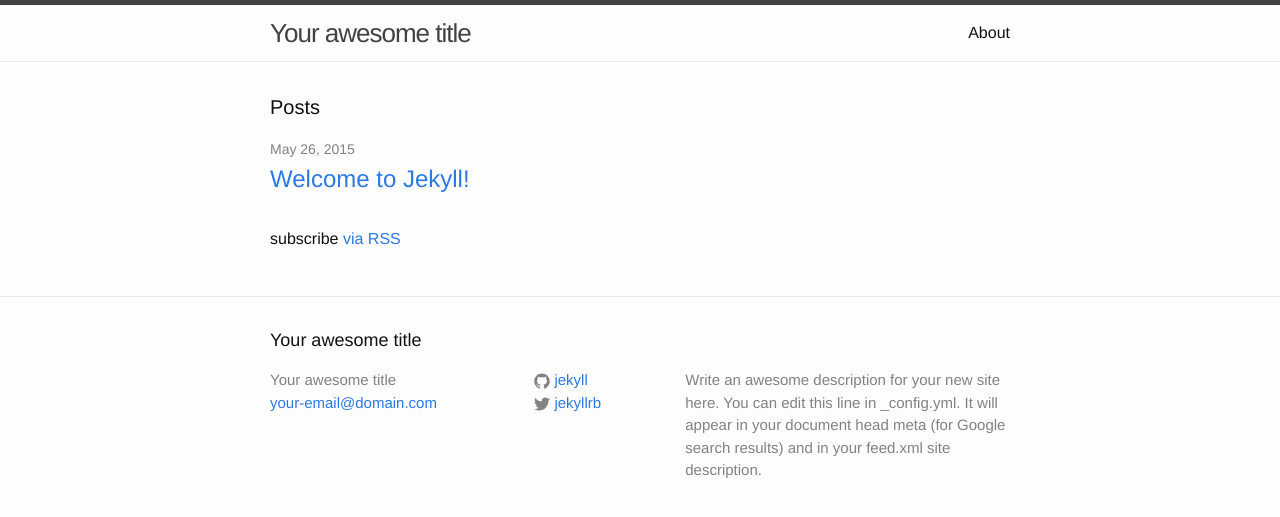
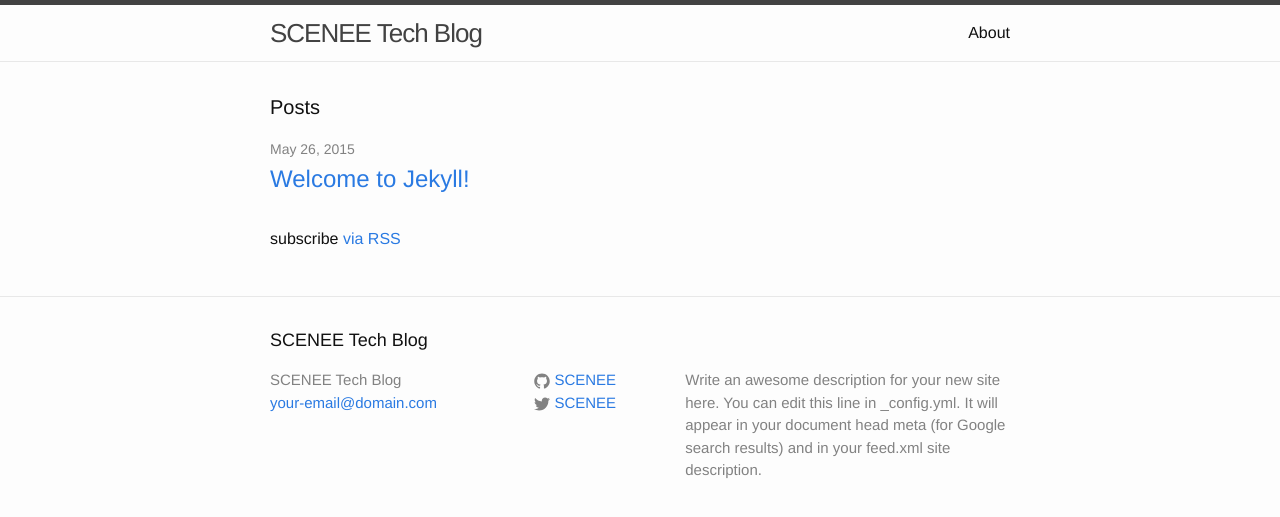
Before and after one commit to scenee/scenee.com, a Jekyll site: the page built from index.html, in a window 1280 px wide. Shown: the top 517 px of the page. Built offline with Jekyll 4.4.1, drawn with Linux system fonts in a browser that asks for light colours.

Commit message:
Update _config.yml

```diff
--- a/_config.yml
+++ b/_config.yml
@@ -1,14 +1,14 @@
 # Site settings
-title: Your awesome title
+title: SCENEE Tech Blog
 email: your-email@domain.com
 description: > # this means to ignore newlines until "baseurl:"
   Write an awesome description for your new site here. You can edit this
   line in _config.yml. It will appear in your document head meta (for
   Google search results) and in your feed.xml site description.
 baseurl: "" # the subpath of your site, e.g. /blog/
-url: "http://yourdomain.com" # the base hostname & protocol for your site
-twitter_username: jekyllrb
-github_username:  jekyll
+# url: "http://yourdomain.com" # the base hostname & protocol for your site
+twitter_username: SCENEE
+github_username:  SCENEE
 
 # Build settings
 markdown: kramdown
```
